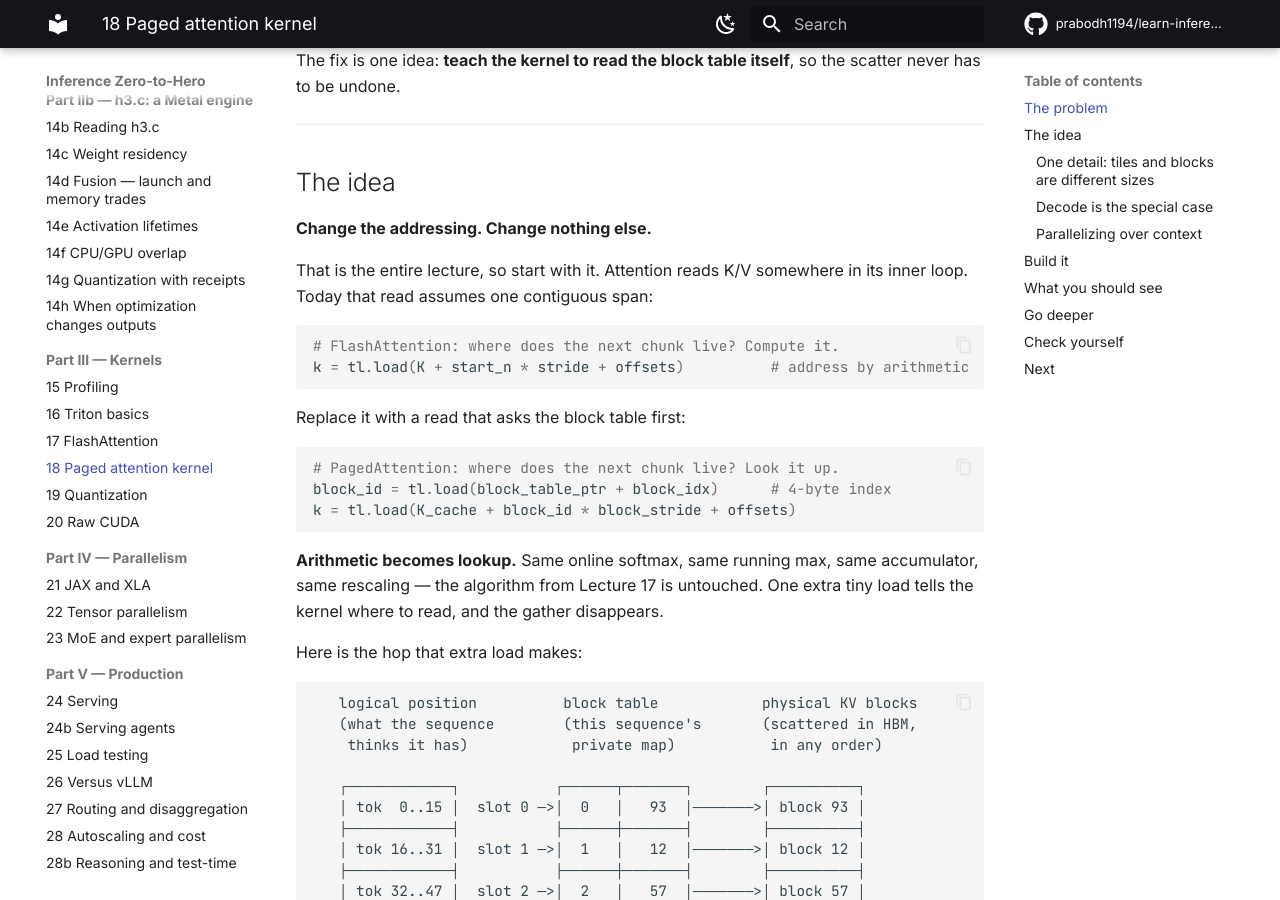
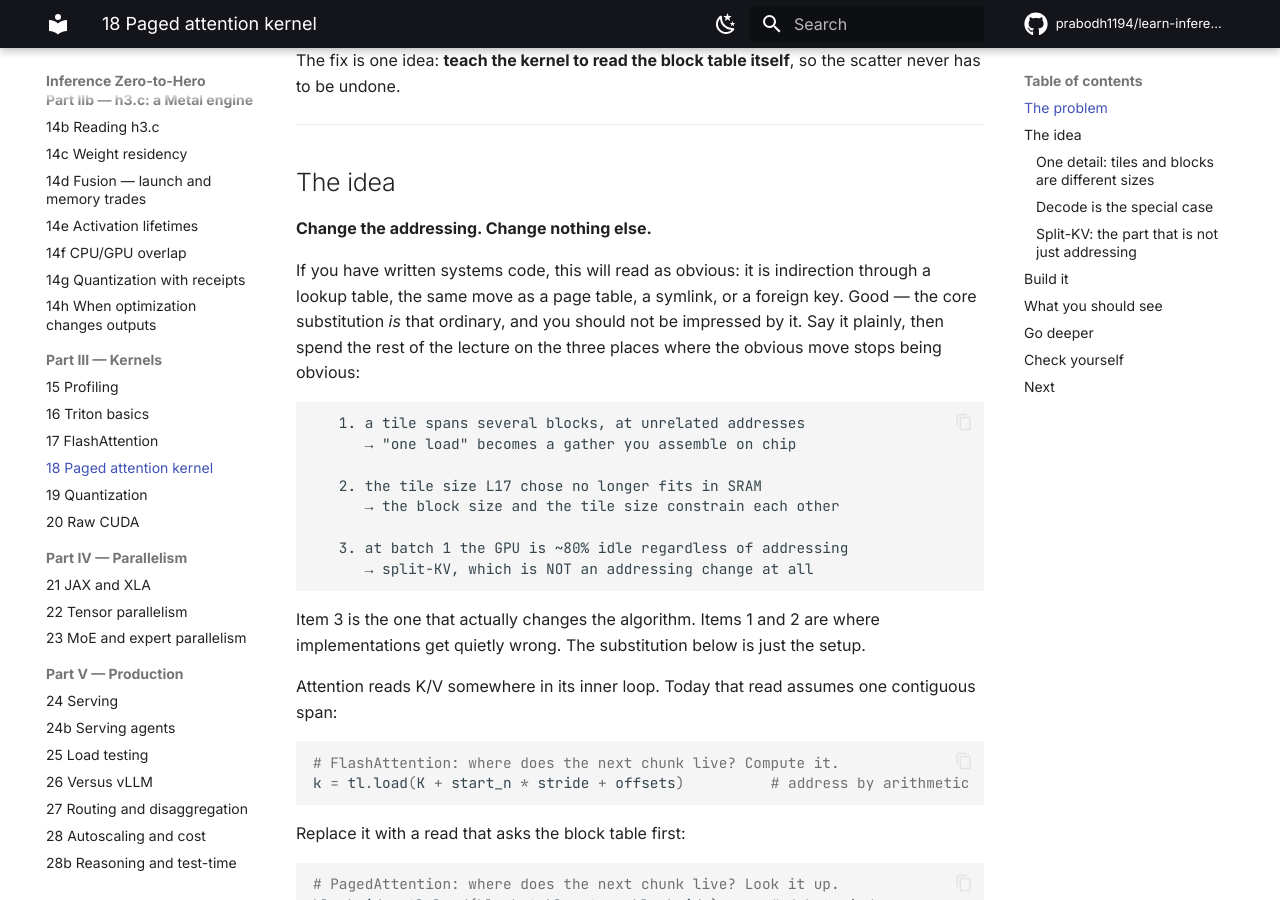
Before and after one commit to prabodh1194/learn-inference, an MkDocs documentation site: the page built from book/18-paged-attention-kernel.md, in a window 1280 px wide and 900 px high, scrolled down 943 px. Built offline with MkDocs 1.6.1 and Material for MkDocs 9.7.7, drawn with Linux system fonts in a browser that asks for light colours; comment, search, counter and statistics services are not loaded; some of the changed text lies outside the part shown.

Commit message:
book: L18 -- stop selling the obvious part as the lecture
Reader (a SWE): "Change the addressing, change nothing else -- this is the core
idea? that's all? imo this is intuitive for a swe like me." Correct, and the
framing was the problem. Indirection through a lookup table is bread-and-butter
systems work -- page tables, symlinks, foreign keys, vtables. Leading with it as
though it were the insight makes the lecture look thin to exactly the reader
most likely to take it.

The substitution is still the right thing to say first, but it is setup, not the
payoff. The opening now says so outright -- "you should not be impressed by it"
-- and names the three places the obvious move stops being obvious:

  1. a tile spans several blocks at unrelated addresses, so one load becomes a
     gather assembled on chip
  2. L17's tile size no longer fits SRAM (256 KiB vs ~100 KB), so block size and
     tile size constrain each other
  3. at batch 1 the GPU is ~80% idle regardless of addressing -> split-KV

Also renamed "Parallelizing over context" to "Split-KV: the part that is not
just addressing", because that section is the lecture's one genuinely
algorithmic idea -- it changes how work is divided and needs a cross-block
softmax merge with no counterpart in L17 -- and the old title read like an
optimization footnote.

Also softens the earlier overstatement that the one-line substitution "is the
entire lecture"; it is the entire fix for the READ PATH.

Co-Authored-By: Claude Opus 5 <noreply@anthropic.com>

````diff
--- a/book/18-paged-attention-kernel.md
+++ b/book/18-paged-attention-kernel.md
@@ -51,8 +51,28 @@ scatter never has to be undone.
 
 **Change the addressing. Change nothing else.**
 
-That is the entire lecture, so start with it. Attention reads K/V somewhere in
-its inner loop. Today that read assumes one contiguous span:
+If you have written systems code, this will read as obvious: it is indirection
+through a lookup table, the same move as a page table, a symlink, or a foreign
+key. Good — the core substitution *is* that ordinary, and you should not be
+impressed by it. Say it plainly, then spend the rest of the lecture on the three
+places where the obvious move stops being obvious:
+
+```
+   1. a tile spans several blocks, at unrelated addresses
+      → "one load" becomes a gather you assemble on chip
+
+   2. the tile size L17 chose no longer fits in SRAM
+      → the block size and the tile size constrain each other
+
+   3. at batch 1 the GPU is ~80% idle regardless of addressing
+      → split-KV, which is NOT an addressing change at all
+```
+
+Item 3 is the one that actually changes the algorithm. Items 1 and 2 are where
+implementations get quietly wrong. The substitution below is just the setup.
+
+Attention reads K/V somewhere in its inner loop. Today that read assumes one
+contiguous span:
 
 ```python
 # FlashAttention: where does the next chunk live? Compute it.
@@ -212,10 +232,16 @@ Bandwidth here means bytes per second memory can hand over; on a
 memory-bound kernel, achieved bandwidth close to peak is what "done" looks
 like.
 
-### Parallelizing over context
+### Split-KV: the part that is not just addressing
 
-One query row per sequence is not much work, and at small batch that becomes a
-problem in its own right: **the GPU runs out of things to do.**
+Everything so far has been bookkeeping — the same attention, reading from
+different addresses. This section is different. It changes *how the work is
+divided*, and it needs a merge step that has no counterpart in Lecture 17's
+kernel. If you take one algorithmic idea from this lecture, take this one.
+
+The motivation is that one query row per sequence is not much work, and at small
+batch that becomes a problem in its own right: **the GPU runs out of things to
+do.**
 
 Put a number on it. The natural parallel unit for attention is one thread block
 per (sequence, head). At batch 1 with Qwen3-0.6B's 16 query heads, that is
````
